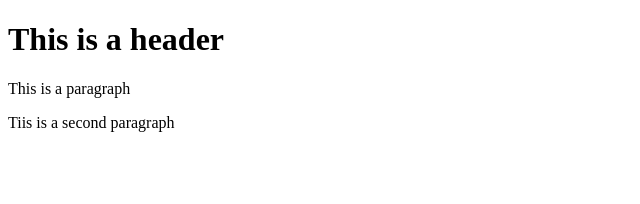
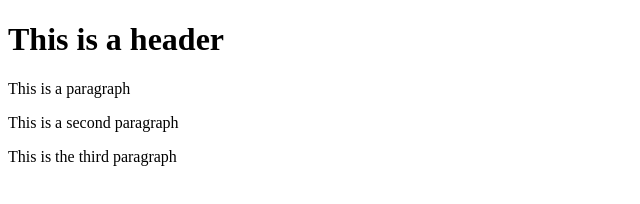
Before and after one commit to SanthoshVangapally/Git-test, a website: page index.html in a window 1280 px wide. Shown: the whole page, without its empty margins (0-640 px from the left). Drawn offline with Linux system fonts and the light colour scheme.

Commit message:
fourth commit

```diff
--- a/index.html
+++ b/index.html
@@ -4,6 +4,7 @@
     <body>
         <h1>This is a header</h1>
         <p>This is a paragraph</p>
-        <p>Tiis is a second paragraph</p>
+        <p>This is a second paragraph</p>
+        <p>This is the third paragraph</p>
     </body>
 </html>
```
Also changed, not shown: package.json (added, +24 -0 lines), 2 other files.
